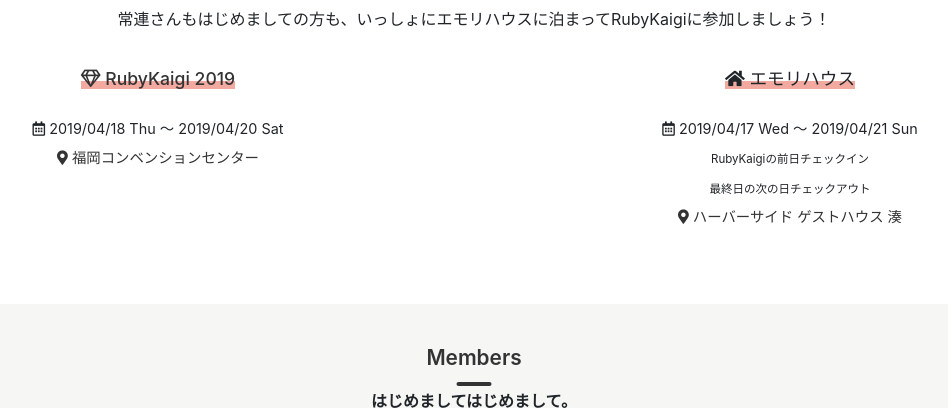
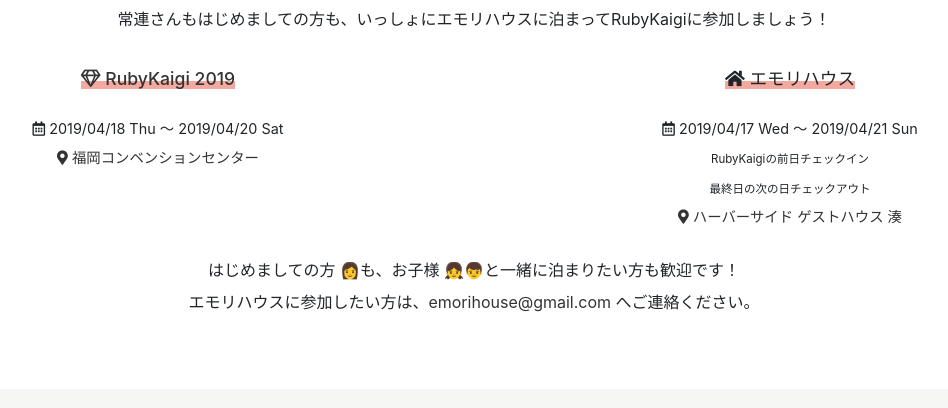
Before and after one commit to emorihouse/emorihouse.github.io, a Jekyll site: the page built from index.md, in a window 1280 px wide and 900 px high, scrolled down 924 px, cut to the strip 0-408 px from the top of the window. Shown: the whole strip, without its empty margins (166-1114 px from the left). Built offline with Jekyll 4.4.1, drawn with Linux system fonts in a browser that asks for light colours; nearby versions of some CDN libraries.

Commit message:
連絡先メールアドレスを表示

```diff
--- a/_includes/about.html
+++ b/_includes/about.html
@@ -15,7 +15,6 @@
     <ul>
       <li><i class="far fa-calendar-alt"></i> 2019/04/18 Thu 〜 2019/04/20 Sat</li>
       <li><a href="http://www.marinemesse.or.jp/"><i class="fas fa-map-marker-alt"></i> 福岡コンベンションセンター</a></li>
-
     </ul>
   </div>
   <div class="col-md-6">
@@ -28,3 +27,8 @@
     </ul>
   </div>
 </div>
+
+<div class="description">
+  <p>はじめましての方 👩も、お子様 👧👦と一緒に泊まりたい方も歓迎です！</p>
+  <p>エモリハウスに参加したい方は、<script>secretaddress();</script> へご連絡ください。</p>
+</div>
```
Also changed, not shown: _includes/header.html (+8 -0 lines).
